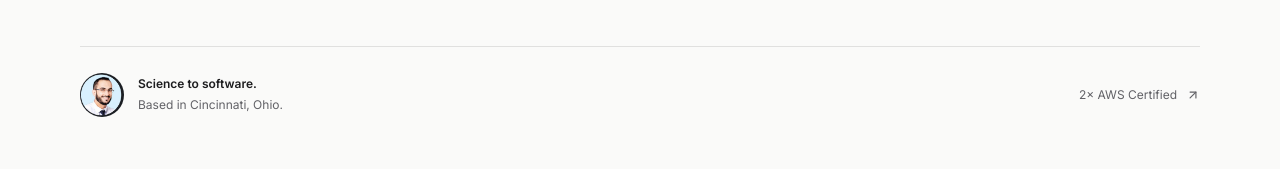
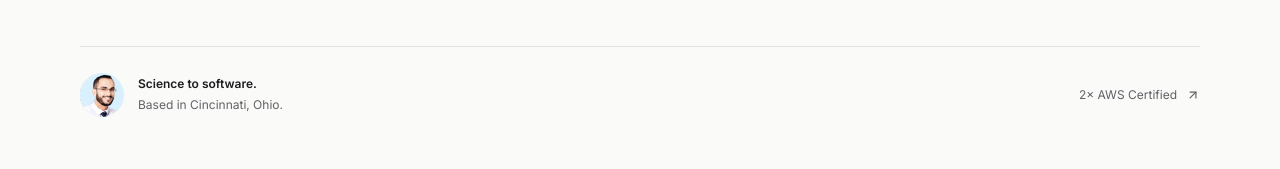
Before and after one commit to BulutHamali/grad-portfolio-launchpad, a React (Vite) app: page / in a window 1280 px wide. Shown: the part 612-781 px from the top of the page. Built offline with nearby package versions, Linux system fonts and the light colour scheme.

Commit message:
Crop profile portraits to remove dark outer edges

```diff
--- a/src/pages/Index.tsx
+++ b/src/pages/Index.tsx
@@ -148,12 +148,14 @@ export default function Index() {
             </a>
           </div>
           <div className="hero-signature">
+            <span className="profile-frame">
               <img
                 src="/bulut-hamali-profile.jpeg"
                 alt="Bulut Hamali"
                 width="44"
                 height="44"
               />
+            </span>
             <div>
               <strong>Science to software.</strong>
               <span>Based in Cincinnati, Ohio.</span>
@@ -321,14 +323,15 @@ export default function Index() {
                   <br />
                   to the cloud.
                 </h2>
+                <span className="profile-frame portrait">
                   <img
-                  className="portrait"
                     src="/bulut-hamali-profile.jpeg"
                     alt="Portrait of Bulut Hamali"
                     width="230"
                     height="230"
                     loading="lazy"
                   />
+                </span>
               </div>
               <div className="about-copy">
                 <p>
@@ -344,16 +347,25 @@ export default function Index() {
                   understood and reproduced.
                 </p>
                 <p>
-                  I share research and technical work through publications
-                  and a community of 6,000+ followers on LinkedIn.
+                  I share research and technical work through publications and a
+                  community of 6,000+ followers on LinkedIn.
                 </p>
-                <div className="community-credentials" aria-label="Professional community">
+                <div
+                  className="community-credentials"
+                  aria-label="Professional community"
+                >
                   <div>
                     <strong>Former Nextflow Ambassador</strong>
                     <span>Scientific workflow community</span>
                   </div>
-                  <a href="https://www.linkedin.com/in/bulut-hamali/" target="_blank" rel="noopener noreferrer">
-                    <strong>6,000+ LinkedIn followers <ArrowUpRight size={14} /></strong>
+                  <a
+                    href="https://www.linkedin.com/in/bulut-hamali/"
+                    target="_blank"
+                    rel="noopener noreferrer"
+                  >
+                    <strong>
+                      6,000+ LinkedIn followers <ArrowUpRight size={14} />
+                    </strong>
                     <span>Connect and follow my work</span>
                   </a>
                 </div>
--- a/src/styles/portfolio.css
+++ b/src/styles/portfolio.css
@@ -152,7 +152,21 @@
   padding-top: 26px;
   border-top: 1px solid #e0e0df;
 }
-.portfolio .hero-signature img {
+.portfolio .profile-frame {
+  display: block;
+  overflow: hidden;
+  border-radius: 50%;
+  flex-shrink: 0;
+}
+.portfolio .profile-frame img {
+  display: block;
+  width: 100%;
+  height: 100%;
+  object-fit: cover;
+  object-position: 43% 50%;
+  transform: scale(1.12);
+}
+.portfolio .hero-signature .profile-frame {
   width: 44px;
   height: 44px;
   border-radius: 50%;
@@ -688,7 +702,7 @@
     font-size: 10px;
     gap: 4px;
   }
-  .portfolio .hero-signature img {
+  .portfolio .hero-signature .profile-frame {
     width: 35px;
     height: 35px;
   }
```
Lines whose indentation alone changed are shown as unchanged.
